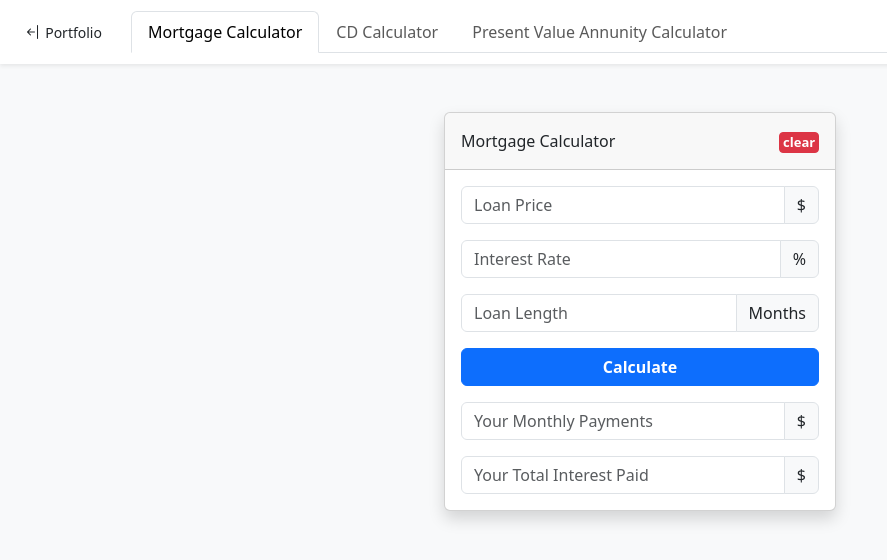
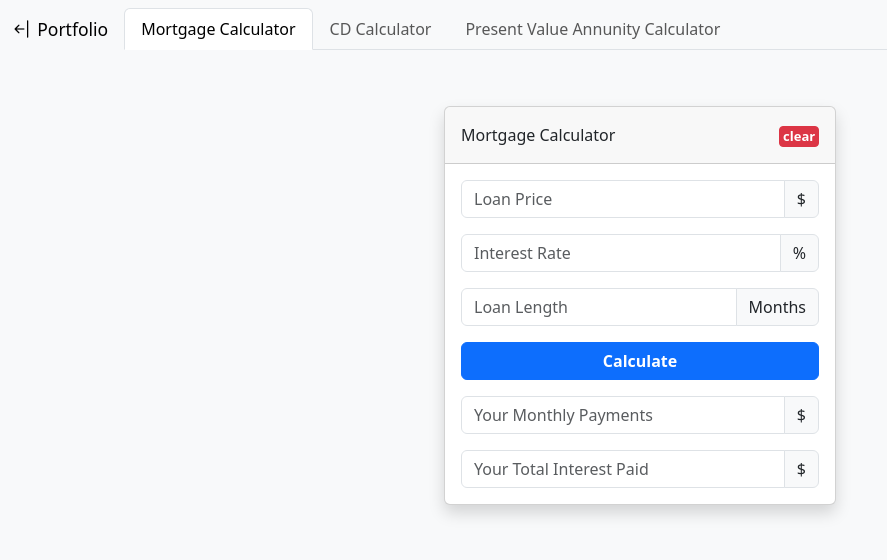
Before and after one commit to JonCGroberg/FinancialCalculator, a plain HTML site: page mortgageCalculator.html in a window 1280 px wide. Shown: the whole page, without its empty margins (0-887 px from the left). Drawn offline with nearby package versions, Linux system fonts and the light colour scheme.

Commit message:
updated nav theme

```diff
--- a/mortgageCalculator.html
+++ b/mortgageCalculator.html
@@ -26,10 +26,10 @@
   </head>
   <body class="bg-body-tertiary" data-bs-theme="light">
     <!-- Navigation -->
-    <nav class="navbar navbar-expand-md bg-body shadow-sm">
+    <nav class="navbar navbar-expand-md">
       <div class="container-fluid">
         <a class="navbar-brand" href="https://joncgroberg.github.io">
-          <div class="btn">
+          <div class="">
             <i class="bi bi-arrow-bar-left"></i>
             <span class="small">Portfolio</span>
             <span class="small d-inline d-md-none"
```
